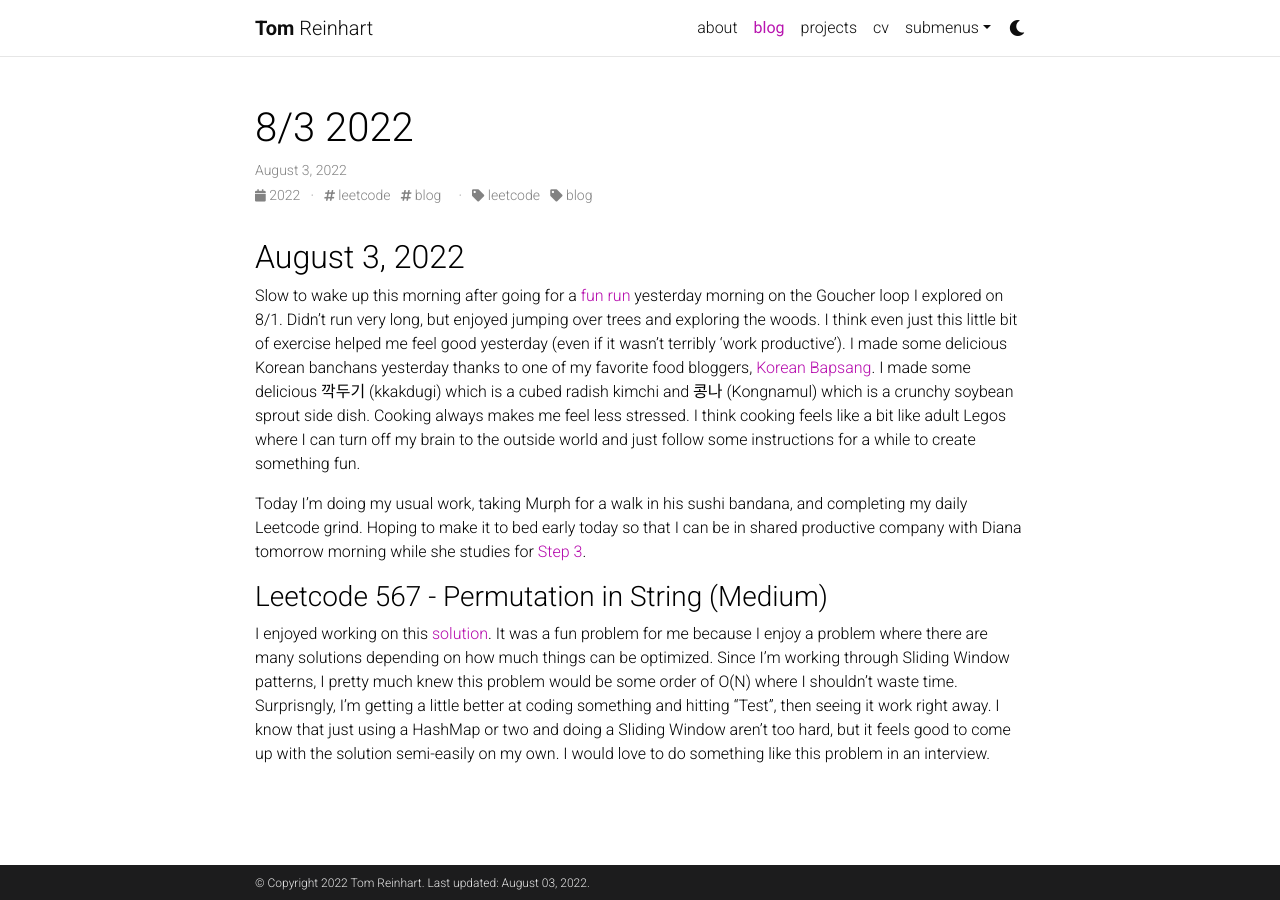
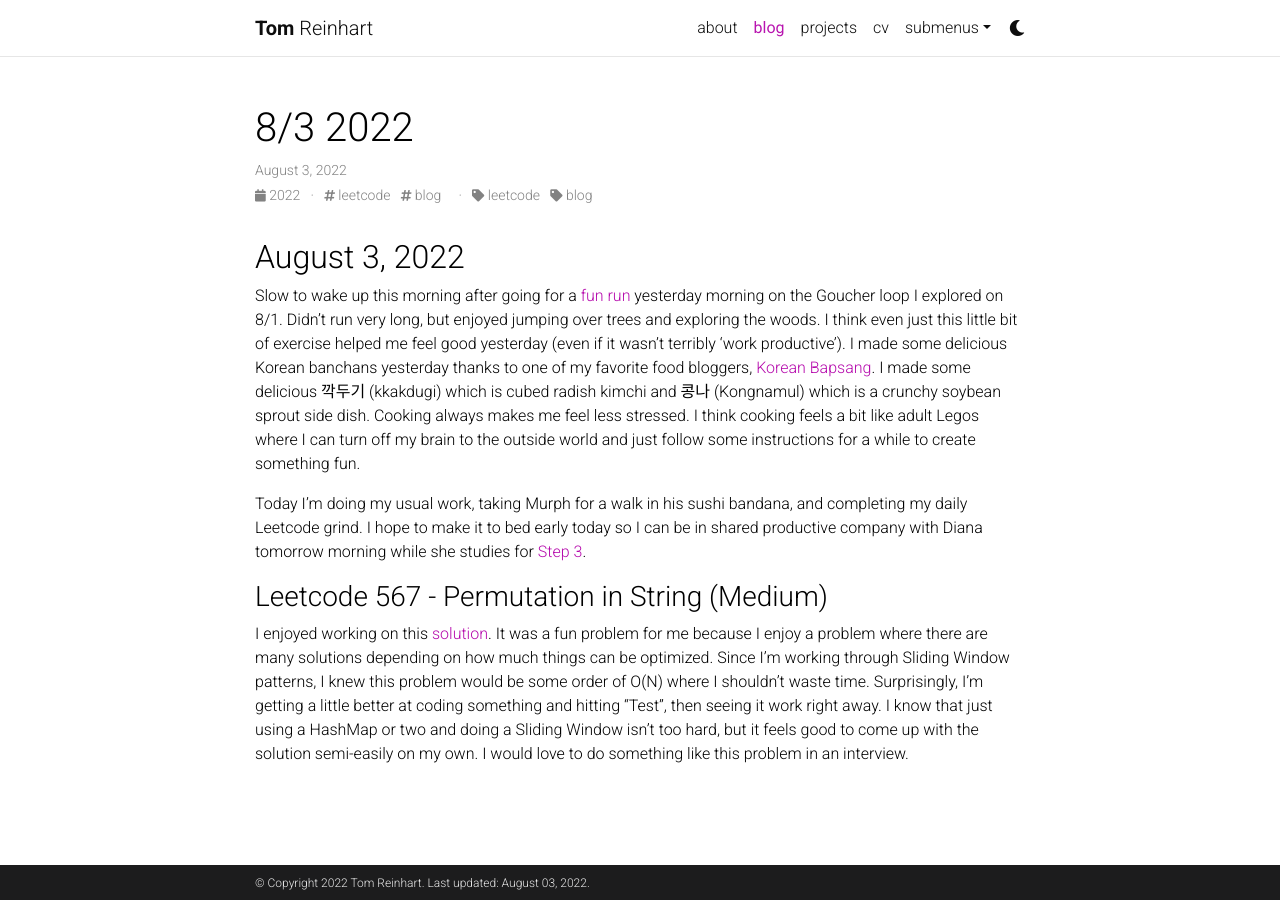
Before and after one commit to tbr7/tbr7.github.io, a Jekyll site: the page built from _posts/2022-08-03-blog.md, in a window 1280 px wide. Built offline with Jekyll 4.4.1, drawn with Linux system fonts in a browser that asks for light colours; comment, search, counter and statistics services are not loaded; a style sheet for code colours, icons or effects is not loaded.

Commit message:
formatting

```diff
--- a/_posts/2022-08-03-blog.md
+++ b/_posts/2022-08-03-blog.md
@@ -10,9 +10,8 @@ categories: leetcode blog
 ## August 3, 2022
 Slow to wake up this morning after going for a [fun run](https://www.strava.com/activities/7569409902) yesterday morning on the Goucher loop I explored on 8/1. Didn't run very long, but enjoyed jumping over trees and exploring the woods.
 I think even just this little bit of exercise helped me feel good yesterday (even if it wasn't terribly 'work productive'). I made some delicious Korean banchans yesterday thanks to one of my favorite food bloggers, [Korean Bapsang](https://www.koreanbapsang.com/).
-I made some delicious 깍두기 (kkakdugi) which is a cubed radish kimchi and 콩나 (Kongnamul) which is a crunchy soybean sprout side dish. Cooking always makes me feel less stressed. I think cooking feels like a bit like adult Legos where I can turn off my brain to the outside world and just follow some instructions for a while to create something fun.
+I made some delicious 깍두기 (kkakdugi) which is cubed radish kimchi and 콩나 (Kongnamul) which is a crunchy soybean sprout side dish. Cooking always makes me feel less stressed. I think cooking feels a bit like adult Legos where I can turn off my brain to the outside world and just follow some instructions for a while to create something fun.
 
-Today I'm doing my usual work, taking Murph for a walk in his sushi bandana, and completing my daily Leetcode grind. Hoping to make it to bed early today so that I can be in shared productive company with Diana tomorrow morning while she studies for [Step 3](https://www.usmle.org/step-exams/step-3).
-
+Today I'm doing my usual work, taking Murph for a walk in his sushi bandana, and completing my daily Leetcode grind. I hope to make it to bed early today so I can be in shared productive company with Diana tomorrow morning while she studies for [Step 3](https://www.usmle.org/step-exams/step-3).
 ### Leetcode 567 - Permutation in String (Medium)
-I enjoyed working on this [solution](https://github.com/tbr7/lc/blob/main/567.py). It was a fun problem for me because I enjoy a problem where there are many solutions depending on how much things can be optimized. Since I'm working through Sliding Window patterns, I pretty much knew this problem would be some order of O(N) where I shouldn't waste time. Surprisngly, I'm getting a little better at coding something and hitting "Test", then seeing it work right away. I know that just using a HashMap or two and doing a Sliding Window aren't too hard, but it feels good to come up with the solution semi-easily on my own. I would love to do something like this problem in an interview.
+I enjoyed working on this [solution](https://github.com/tbr7/lc/blob/main/567.py). It was a fun problem for me because I enjoy a problem where there are many solutions depending on how much things can be optimized. Since I'm working through Sliding Window patterns, I knew this problem would be some order of O(N) where I shouldn't waste time. Surprisingly, I'm getting a little better at coding something and hitting "Test", then seeing it work right away. I know that just using a HashMap or two and doing a Sliding Window isn't too hard, but it feels good to come up with the solution semi-easily on my own. I would love to do something like this problem in an interview.
```
